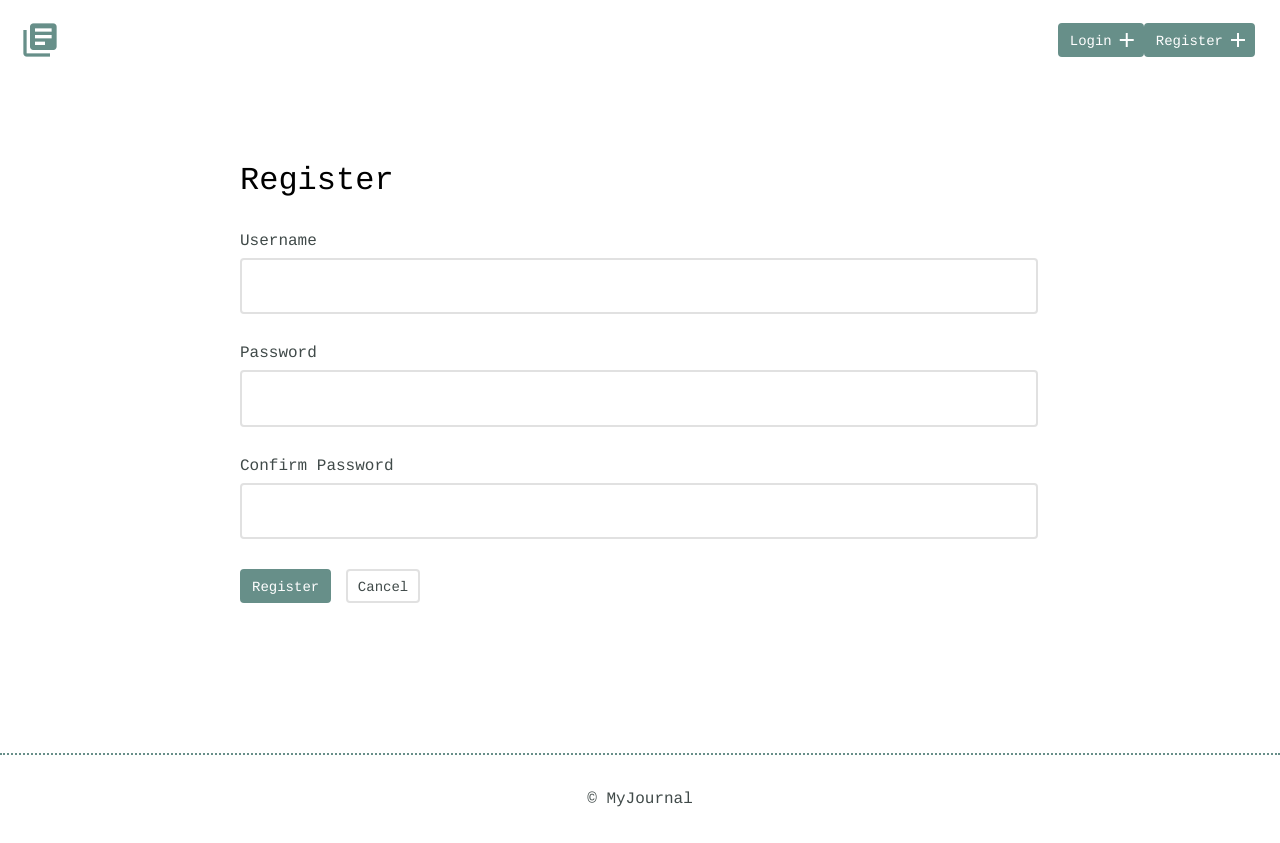
After one commit to DanielSauve101/techdegree-project-5, a Flask app: page /register in a window 1280 px wide. The commit adds this page. Run offline with Flask 2, Linux system fonts and the light colour scheme.

Commit message:
added a user model and login form, register form. Register view, login view, logout view

```diff
--- a/app.py
+++ b/app.py
@@ -1,4 +1,7 @@
 from flask import (Flask, g, render_template, flash, redirect, url_for, abort)
+from flask_bcrypt import check_password_hash
+from flask_login import (LoginManager, login_user, logout_user,
+                         login_required, current_user)
 
 import forms
 import models
@@ -9,13 +12,81 @@ DEBUG = True
 app = Flask(__name__)
 app.secret_key = 'asdfh4897*^jh390gkl20-asdklkl34098gj34589sdghrui^&%$'
 
+login_manager = LoginManager()
+login_manager.init_app(app)
+login_manager.login_view = 'login'
+
+
+@login_manager.user_loader
+def user_loader(userid):
+    try:
+        return models.User.get(models.User.id == userid)
+    except models.DoesNotExist:
+        return None
+
+
+@app.before_request
+def before_request():
+    """Connect to the database before each request."""
+    g.db = models.DATABASE
+    g.db.connect()
+    g.user = current_user
+
+
+@app.after_request
+def after_request(response):
+    """Close the database connection after each request."""
+    g.db.close()
+    return response
+
+
+@app.route('/register', methods=('GET', 'POST'))
+def register():
+    form = forms.RegisterForm()
+    if form.validate_on_submit():
+        flash("You have registered successfully!", "success")
+        models.User.create_user(
+            username=form.username.data,
+            password=form.password.data
+        )
+        return redirect(url_for('index'))
+    return render_template('register.html', form=form)
+
+
+@app.route('/login', methods=('GET', 'POST'))
+def login():
+    form = forms.LoginForm()
+    if form.validate_on_submit():
+        try:
+            user = models.User.get(models.User.username == form.username.data)
+        except models.DoesNotExist:
+            flash("You're username or password does not match.", "error")
+        else:
+            if check_password_hash(user.password, form.password.data):
+                login_user(user)
+                flash("You are logged in!", "success")
+                return redirect(url_for('index'))
+            else:
+                flash("You're email or password does not match.", "error")
+    return render_template('login.html', form=form)
+
+
+@app.route('/logout')
+@login_required
+def logout():
+    logout_user()
+    flash("You have been logged out successfully!")
+    return redirect(url_for('index'))
+
 
 @app.route('/entries/new', methods=('GET', 'POST'))
+@login_required
 def new_entry():
     form = forms.NewEntryForm()
     if form.validate_on_submit():
         flash("You have successfully added a new entry!", "success")
-        models.Entry.create_entry(
+        models.Entry.create(
+            user=g.user._get_current_object(),
             title=form.title.data,
             date=form.date.data,
             time=form.time.data,
--- a/forms.py
+++ b/forms.py
@@ -1,6 +1,42 @@
 from flask_wtf import Form
-from wtforms import StringField, TextAreaField, IntegerField, DateField
-from wtforms.validators import DataRequired, InputRequired
+from wtforms import (StringField, TextAreaField, IntegerField, DateField,
+                     PasswordField)
+from wtforms.validators import (DataRequired, InputRequired, Regexp, Length,
+                                EqualTo)
+
+from models import User
+
+
+def username_exists(form, field):
+    if User.select().where(User.username == field.data).exists():
+        raise ValidationError('Username already exists')
+
+
+class RegisterForm(Form):
+    username = StringField(
+        'Username',
+        validators=[
+            DataRequired(),
+            Regexp(
+                r'^[a-zA-Z0-9_]+$',
+                message=("Username should be one word, letters, "
+                         "numbers, and underscores only.")
+            ),
+            username_exists
+        ])
+    password = PasswordField(
+        'Password',
+        validators=[
+            DataRequired(),
+            Length(min=4),
+            EqualTo('password2', message='Passwords must match')
+        ])
+    password2 = PasswordField('Confirm Password', validators=[DataRequired()])
+
+
+class LoginForm(Form):
+    username = StringField('Username', validators=[DataRequired()])
+    password = PasswordField('Password', validators=[DataRequired()])
 
 
 class NewEntryForm(Form):
--- a/static/css/site.css
+++ b/static/css/site.css
@@ -224,6 +224,3 @@ form textarea:hover {
 input[type=submit] {
 	margin-right: 5px;
 }
-#new-entry-color{
-	background-color: #5ff442;
-}
--- a/templates/detail.html
+++ b/templates/detail.html
@@ -18,10 +18,7 @@
         <div class="entry">
           <h3>Resources to Remember:</h3>
             <ul>
-              <li><a href="">Lorem ipsum dolor sit amet</a></li>
-              <li><a href="">Cras accumsan cursus ante, non dapibus tempor</a></li>
-              <li>Nunc ut rhoncus felis, vel tincidunt neque</li>
-              <li><a href="">Ipsum dolor sit amet</a></li>
+              <li>{{ entry.resources }}</li>
             </ul>
         </div>
       </article>
--- a/templates/layout.html
+++ b/templates/layout.html
@@ -15,7 +15,13 @@
             <div class="container">
                 <div class="site-header">
                   <a class="logo" href="{{ url_for('index') }}"><i class="material-icons">library_books</i></a>
+                  {% if current_user.is_authenticated %}
                   <a class="button icon-right" href="{{ url_for('new_entry') }}"><span>New Entry</span> <i class="material-icons">add</i></a>
+                  <a class="button icon-right" href="{{ url_for('logout') }}"><span>Logout</span> <i class="material-icons">add</i></a>
+                  {% else %}
+                  <a class="button icon-right" href="{{ url_for('register') }}"><span>Register</span> <i class="material-icons">add</i></a>
+                  <a class="button icon-right" href="{{ url_for('login') }}"><span>Login</span> <i class="material-icons">add</i></a>
+                  {% endif %}
                 </div>
             </div>
         </header>
--- /dev/null
+++ b/templates/register.html
@@ -0,0 +1,32 @@
+{% extends 'layout.html' %}
+
+{% block content %}
+
+<section>
+  <div class="container">
+    <div class="new-entry">
+      <h2>Register</h2>
+        <form method='POST' action=''>
+          {% if form.errors %}
+            <ul class="errors">
+              {% for field_name, field_errors in form.errors|dictsort if field_errors %}
+                {% for error in field_errors %}
+                  <li>{{ form[field_name].label }}: {{ error }}</li>
+                {% endfor %}
+              {% endfor %}
+            </ul>
+          {% endif %}
+          {{ form.hidden_tag() }}
+          <label for="username">Username</label>
+          <input id="title" type="text" name="username"><br>
+          <label for="password">Password</label>
+          <input id="password" type="password" name="password"><br>
+          <label for="password">Confirm Password</label>
+          <input id="password" type="password" name="password2"><br>
+          <input type="submit" value="Register" class="button">
+          <a href="{{ url_for('index') }}" class="button button-secondary">Cancel</a>
+        </form>
+      </div>
+    </div>
+</section>
+{% endblock %}
```
Also changed, not shown: models.py (+20 -12 lines), templates/login.html (added, +30 -0 lines), journal.db.
